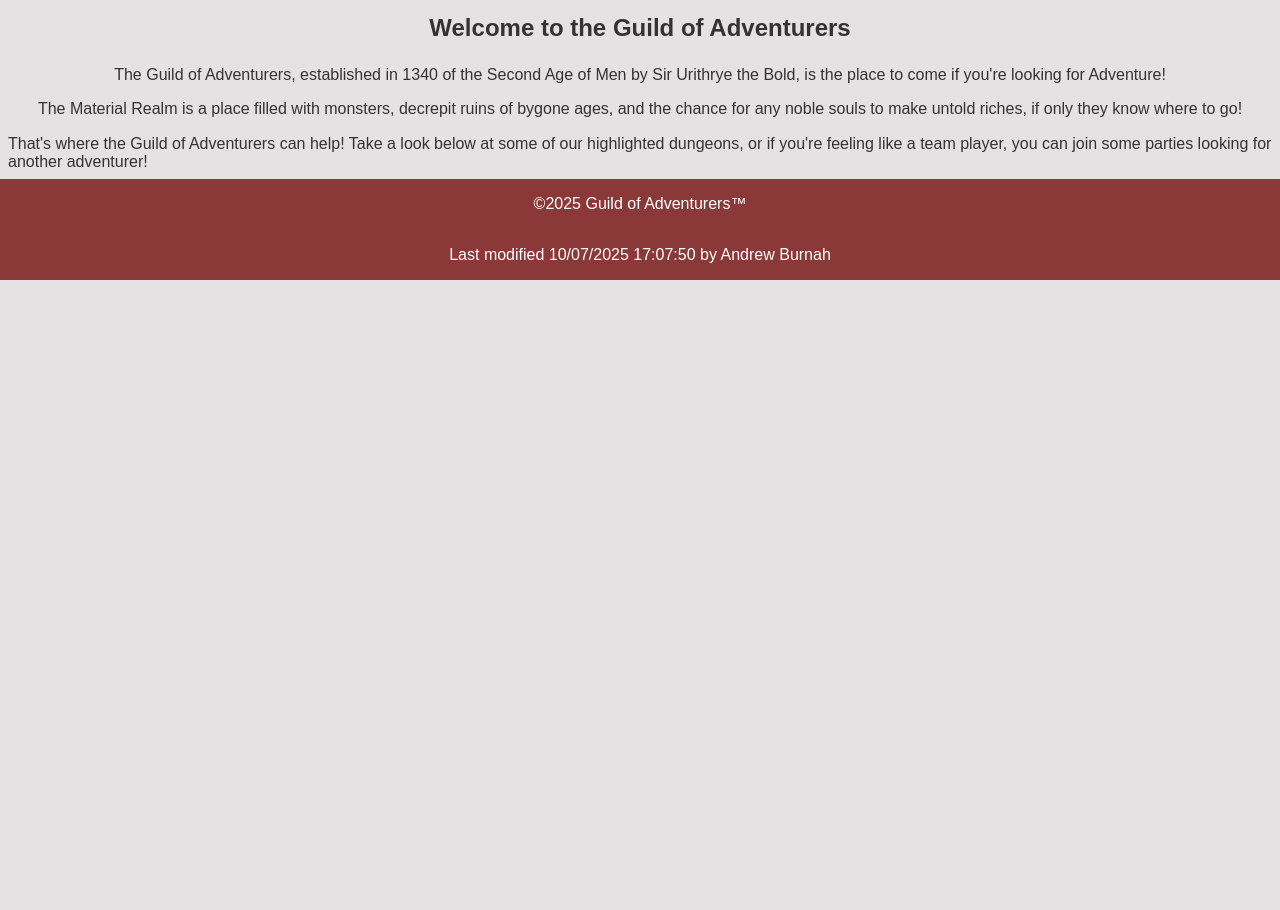
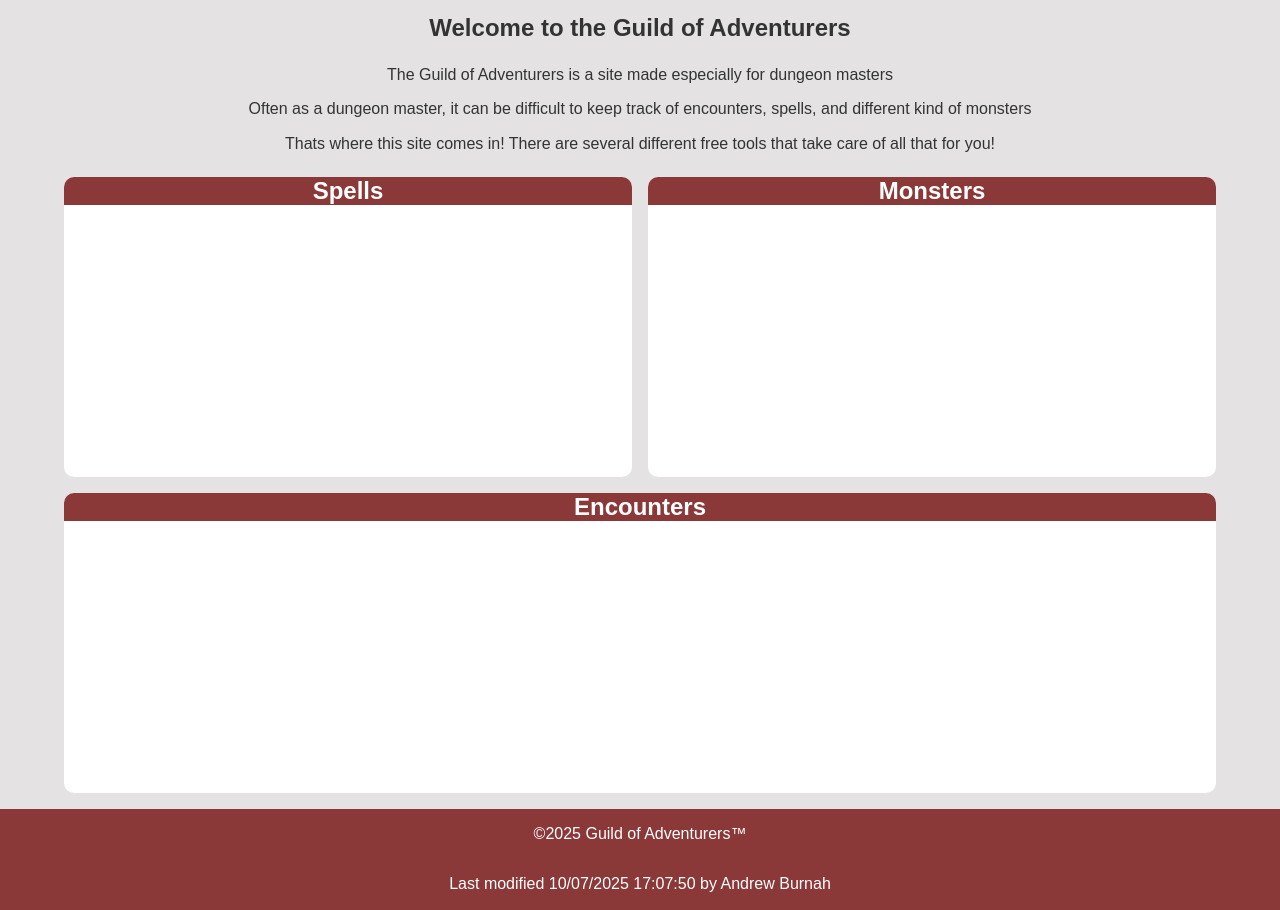
Before and after one commit to chiazmus/final-project, a plain HTML site: page index.html in a window 1280 px wide. Shown: the part 689-1599 px from the top of the page. Before the commit the page ends 969 px from the top, so only its background shows below. Drawn offline with Linux system fonts and the light colour scheme; a web font is replaced by a local one.

Commit message:
finish the basic html

```diff
--- a/index.html
+++ b/index.html
@@ -25,6 +25,8 @@
             <button id="menuButton" aria-label="menu"></button>
             <ul>
                 <li><a href="index.html" class="wayfind">Home</a></li>
+                <li><a href="index.html">About</a></li>
+                <li><a href="index.html">Encounters</a></li>
             </ul>
         </nav>
     </header>
@@ -35,9 +37,20 @@
         </div>
         <div id="purpose">
             <h2>Welcome to the Guild of Adventurers</h2>
-            <p>The Guild of Adventurers, established in 1340 of the Second Age of Men by Sir Urithrye the Bold, is the place to come if you're looking for Adventure!</p>
-            <p>The Material Realm is a place filled with monsters, decrepit ruins of bygone ages, and the chance for any noble souls to make untold riches, if only they know where to go!</p>
-            <p>That's where the Guild of Adventurers can help!  Take a look below at some of our highlighted dungeons, or if you're feeling like a team player, you can join some parties looking for another adventurer!</p>
+            <p>The Guild of Adventurers is a site made especially for dungeon masters</p>
+            <p>Often as a dungeon master, it can be difficult to keep track of encounters, spells, and different kind of monsters</p>
+            <p>Thats where this site comes in!  There are several different free tools that take care of all that for you!</p>
+         </div>
+        <div id="widgit-container">
+            <div id="monster-widgit" class="widgit">
+                <h2>Monsters</h2>
+            </div>
+            <div id="spell-widgit" class="widgit">
+                <h2>Spells</h2>
+            </div>
+            <div id="encounter-widgit" class="widgit">
+                <h2>Encounters</h2>
+            </div>
         </div>
     </main>
     <footer>
--- a/styles/larger.css
+++ b/styles/larger.css
@@ -45,6 +45,33 @@
         margin: 0.5rem;
     }
 
+    .widgit {
+        width: 100%;
+        margin: 0;
+    }
 
+    #monster-widgit {
+        grid-area: monster;
+    }
+
+    #spell-widgit {
+        grid-area: spell;
+    }
+
+    #encounter-widgit {
+        grid-area: encounter;
+    }
+
+    #widgit-container {
+        display: grid;
+        max-width: 90%;
+        margin: 1rem;
+        gap: 1rem;
+        grid-template-columns: 1fr 1fr;
+        grid-template-areas:
+        "spell monster"
+        "encounter encounter";
+        place-items: center;
+    }
 
 }
--- a/styles/small.css
+++ b/styles/small.css
@@ -32,8 +32,6 @@ body {
     display: inline-block;
 }
 
-
-
 #menuButton.open::before {
     transform: rotate(540deg);
 }
@@ -48,15 +46,11 @@ nav {
     padding: 0;
 }
 
-
-
 nav.open {
     grid-template-rows: 1fr;
     align-items: center;
     gap: 1rem;
 }
-
-
 
 nav ul {
     background-color: var(--bg-accent-color);
@@ -65,20 +59,14 @@ nav ul {
     list-style-type: none;
 }
 
-
-
 li {
     margin: 0.5rem 0;
 }
-
-
 
 li a {
     text-decoration: none;
     color: var(--text-accent-color);
 }
-
-
 
 li a:hover {
     font-weight: bold;
@@ -130,6 +118,34 @@ main {
     font-weight: bold;
 }
 
+.widgit {
+    display: flex;
+    flex-direction: column;
+    align-items: center;
+    border-radius: 10px;
+    background-color: var(--text-accent-color);
+    width: 80%;
+    height: 300px;
+    margin: 1rem 0;
+    padding: 0;
+    overflow: hidden;
+}
+
+.widgit h2{
+    width: 100%;
+    background-color: var(--bg-accent-color);
+    color: var(--text-accent-color);
+    text-align: center;
+    margin: 0;
+}
+
+#widgit-container {
+    display: flex;
+    flex-direction: column;
+    align-items: center;
+    width: 100%;
+}
+
 footer {
     background-color: var(--bg-accent-color);
     color: var(--text-accent-color);
```
Also changed, not shown: images/desktop_wireframe.png (added), images/mobile_wireframe.png (added).
